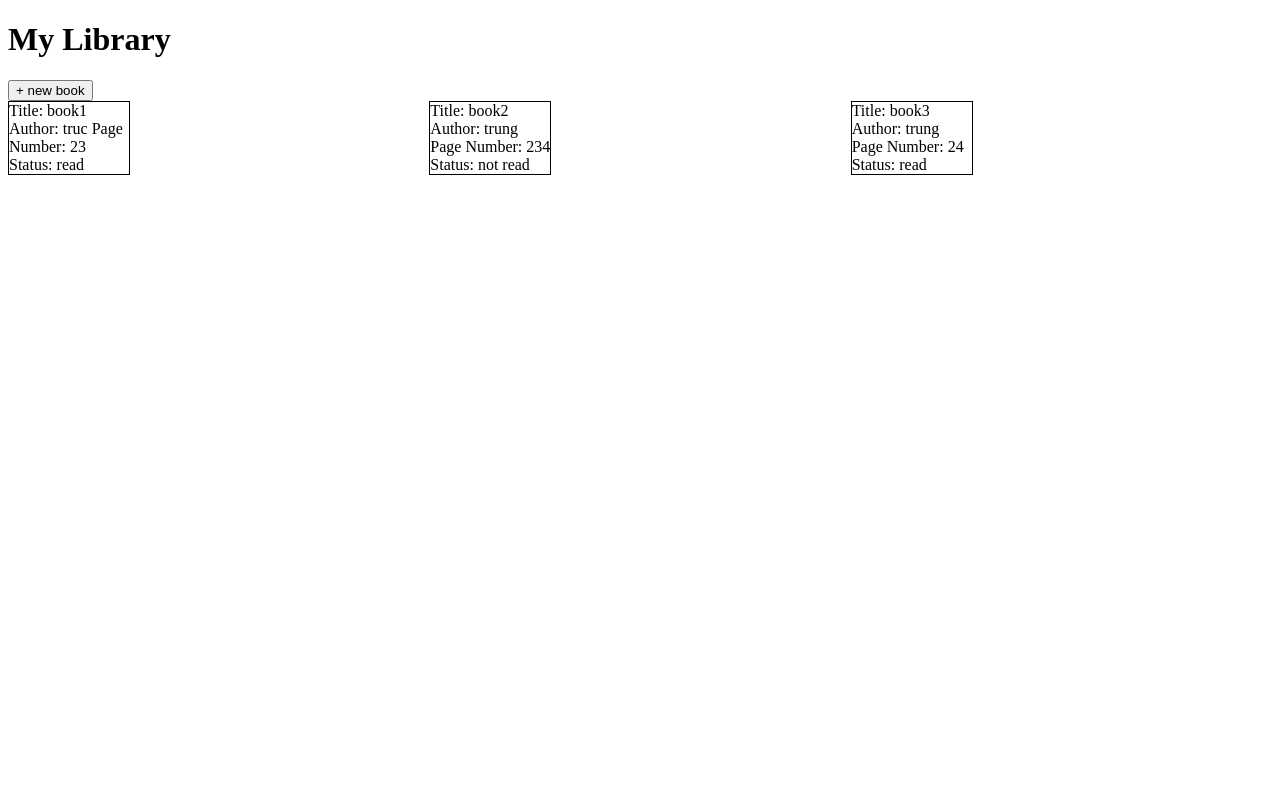
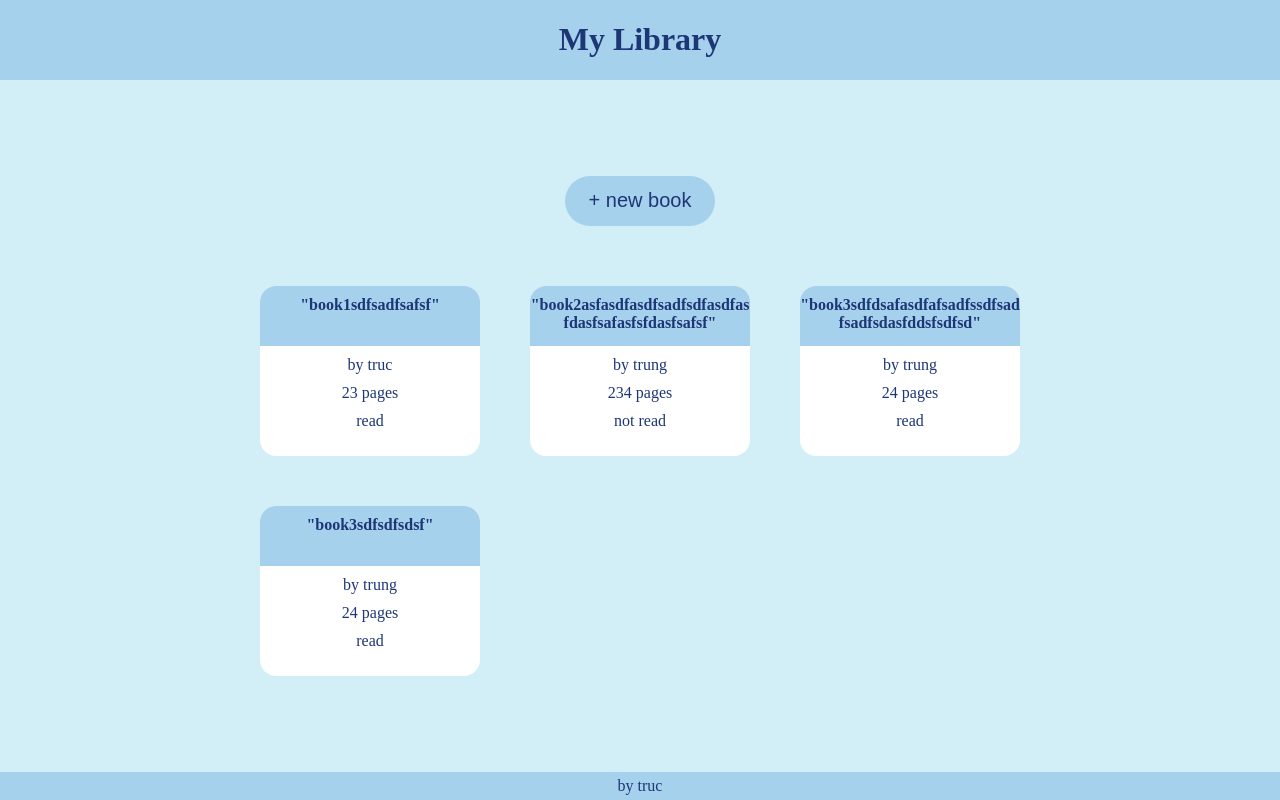
Before and after one commit to thanhtrucphan136/Library-Project, a plain HTML site: page index.html in a window 1280 px wide. Drawn offline with Linux system fonts and the light colour scheme.

Commit message:
add basic ui

```diff
--- a/index.html
+++ b/index.html
@@ -12,9 +12,13 @@
     <header>
         <h1>My Library</h1>
     </header>
-    <div class="main-content">
+    <div class="main-container">
         <button id="add-btn">+ new book</button>
-        <div id="book-display"></div>
+        <div class="main-content">
+            <div id="book-display"></div>
+        </div>
     </div>
+    <footer>by truc</footer>
+
 </body>
 </html>
--- a/script.js
+++ b/script.js
@@ -11,19 +11,33 @@ Book.prototype.addBookToLibrary = function(){
     myLibrary.push(this);
 }
 
-const book1 = new Book ('book1','truc','23','read');
+const book1 = new Book ('book1sdfsadfsafsf','truc','23','read');
 book1.addBookToLibrary();
-const book2 = new Book ('book2','trung', '234', 'not read');
+const book2 = new Book ('book2asfasdfasdfsadfsdfasdfasfdasfsafasfsfdasfsafsf','trung', '234', 'not read');
 book2.addBookToLibrary();
-const book3 = new Book ('book3','trung', '24', 'read');
+const book3 = new Book ('book3sdfdsafasdfafsadfssdfsadfsadfsdasfddsfsdfsd','trung', '24', 'read');
 book3.addBookToLibrary();
+const book4 = new Book ('book3sdfsdfsdsf','trung', '24', 'read');
+book4.addBookToLibrary();
 
 const bookDisplay = document.getElementById('book-display');
 let bookInfo = '';
 
 Book.prototype.info = function(){
     let card = document.createElement('div');
-    card.textContent = `Title: ${this.title} Author: ${this.author} Page Number: ${this.page} Status: ${this.status}`;
+    let cardTitle = document.createElement('div');
+    cardTitle.textContent = `"${this.title}"`;
+    let cardAuthor = document.createElement('div');
+    cardAuthor.textContent = `by ${this.author}`;
+    let cardPage = document.createElement('div');
+    cardPage.textContent = `${this.page} pages`;
+    let cardStatus = document.createElement('div');
+    cardStatus.textContent = `${this.status}`;
+    card.appendChild(cardTitle);
+    card.appendChild(cardAuthor);
+    card.appendChild(cardPage);
+    card.appendChild(cardStatus);
+    card.classList.add('card');
     return card;
 }
 
--- a/style.css
+++ b/style.css
@@ -1,8 +1,69 @@
+body{
+    display: flex;
+    flex-direction: column;
+    justify-content: space-between;
+    min-height: 100vh;
+    align-items: center;
+    background-color: rgb(210, 238, 246);
+    margin: 0;
+}
+header{
+    color: rgb(29, 54, 118);
+    background-color: rgb(166, 209, 236);
+    display: flex;
+    width: 100%;
+    justify-content: center;
+}
+#add-btn{
+    border: none;
+    border-radius: 2em;
+    background-color: rgb(166, 209, 236);
+    color: rgb(29, 54, 118);
+    width: 150px;
+    height: 50px;
+    font-size: 20px;
+    cursor: pointer;
+}
+#add-btn:hover{
+    background-color: rgb(141, 199, 235);
+}
+.main-container{
+    text-align: center;
+}
 #book-display{
     display: grid;
     grid-template-columns: 1fr 1fr 1fr;
+    gap: 50px;
+    margin-top: 60px;
 }
-#book-display div{
-    border: 1px solid black;
-    width: 120px;
+.card{
+    background-color: #fff;
+    color: rgb(29, 54, 118);
+    border-radius: 1em;
+    width: 220px;
+    height: 170px;
+    display: flex;
+    flex-direction: column;
+    justify-content: flex-start;
+    align-items: center;
+    gap: 10px;
 }
+.card div:first-child{
+    background-color: rgb(166, 209, 236);
+    width: 220px;
+    height: 50px;
+    border-radius: 1em 1em 0 0;
+    padding-top: 10px;
+    text-align: center;
+    font-weight: bold;
+    overflow: break-word;
+    word-wrap: break-word;
+    hyphens: auto;
+}
+footer{
+   background-color: rgb(166, 209, 236);
+   color: rgb(29, 54, 118);
+   width: 100%;
+   text-align: center;
+   padding: 5px 0;
+}
```
